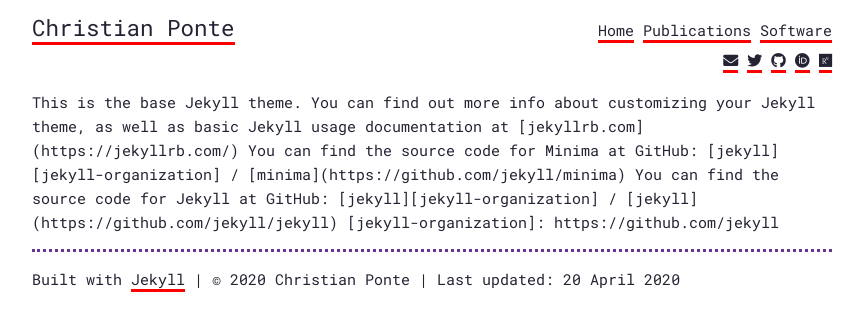
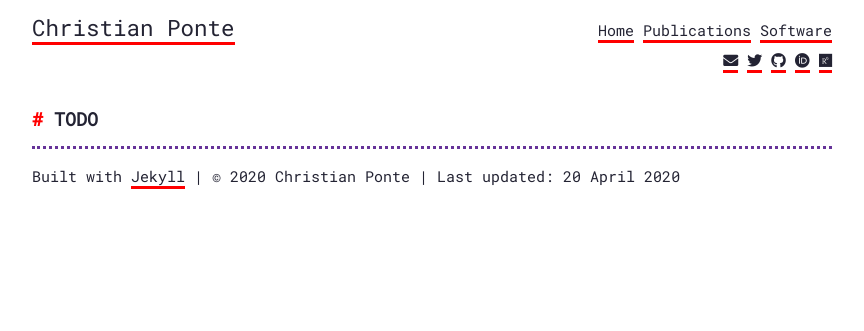
Before and after one commit to chponte/chponte.github.io, a Jekyll site: the page built from software.html, in a window 1280 px wide. Shown: the top 331 px of the page, without its empty margins (208-1072 px from the left). Built offline with Jekyll 4.4.1, drawn with Linux system fonts in a browser that asks for light colours; nearby versions of some CDN libraries.

Commit message:
Add TODO in software page

```diff
--- a/software.html
+++ b/software.html
@@ -5,15 +5,4 @@
 permalink: /software/
 ---
 
-This is the base Jekyll theme. You can find out more info about customizing your Jekyll theme, as well as basic Jekyll usage documentation at [jekyllrb.com](https://jekyllrb.com/)
-
-You can find the source code for Minima at GitHub:
-[jekyll][jekyll-organization] /
-[minima](https://github.com/jekyll/minima)
-
-You can find the source code for Jekyll at GitHub:
-[jekyll][jekyll-organization] /
-[jekyll](https://github.com/jekyll/jekyll)
-
-
-[jekyll-organization]: https://github.com/jekyll
+<h2>TODO</h2>
```
